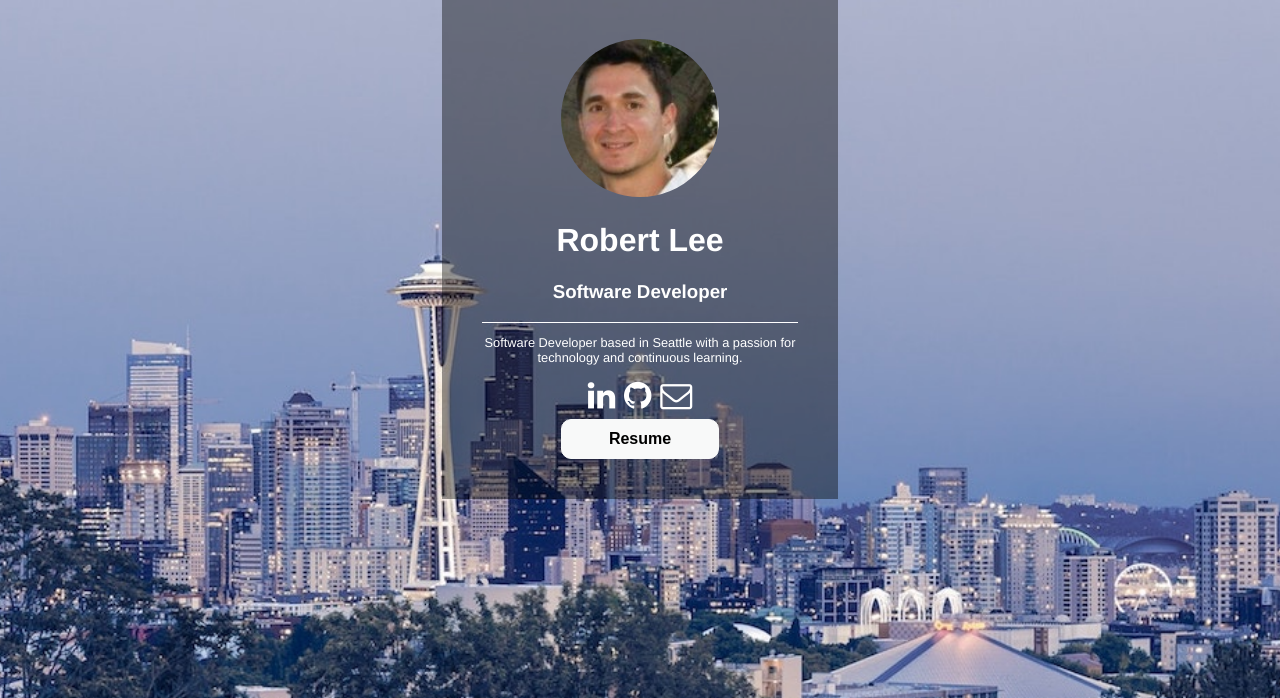
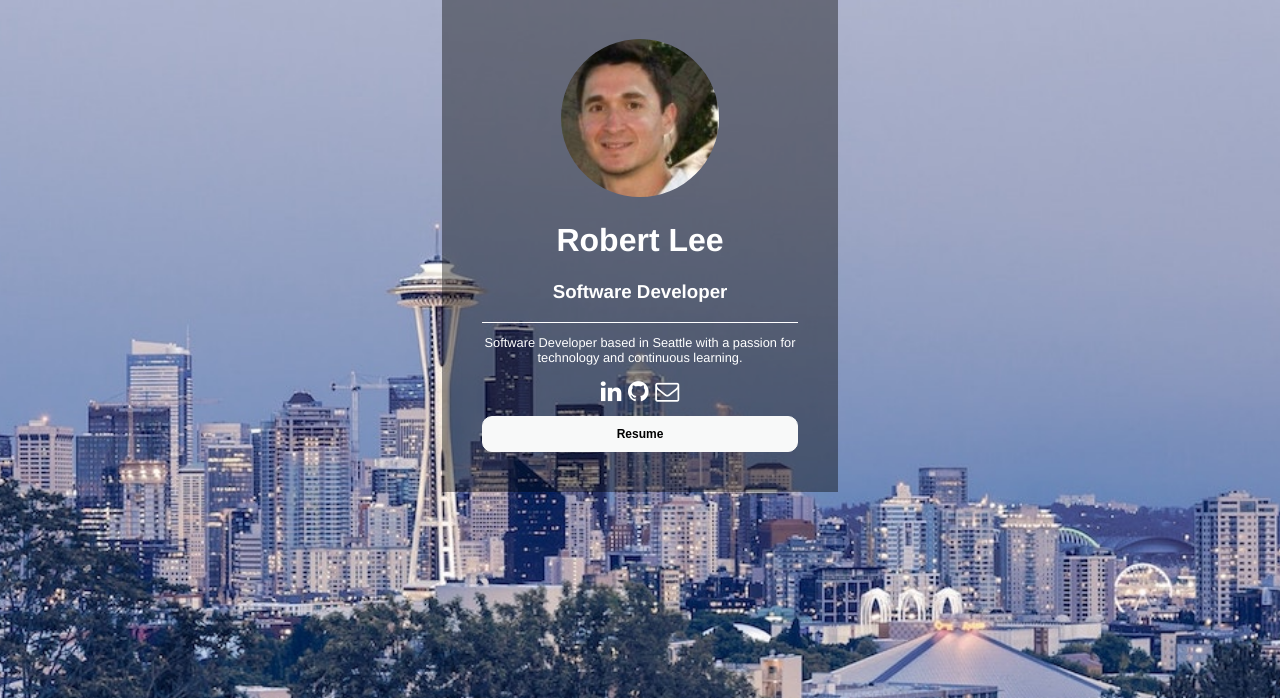
Before and after one commit to rlee21/personal-website, a Flask app: page / in a window 1280 px wide. Shown: the part 81-779 px from the top of the page. Run offline with Flask 2, Linux system fonts and the light colour scheme.

Commit message:
update css to look better on android

```diff
--- a/static/css/main.css
+++ b/static/css/main.css
@@ -26,7 +26,7 @@
     width: 50%;
 }
 .social-icons {
-    font-size: 200%;
+    font-size: 150%;
 }
 .social-icons a {
     color: white;
@@ -37,7 +37,8 @@
     border-top: 1px solid white;
 }
 input.button-resume {
-    width: 50%;
+    width: 100%;
+    margin-top: 10px;
     padding: 10px;
     cursor: pointer;
     font-weight: bold;
```
